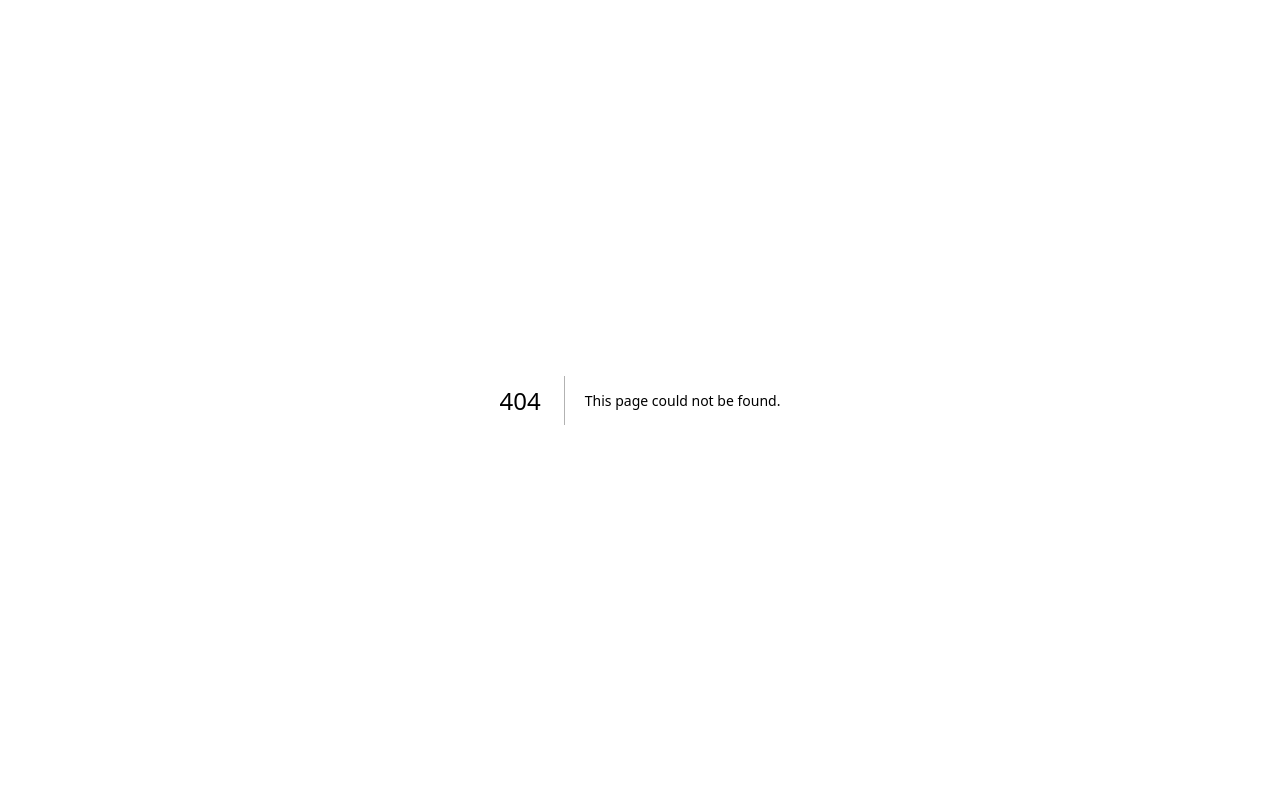
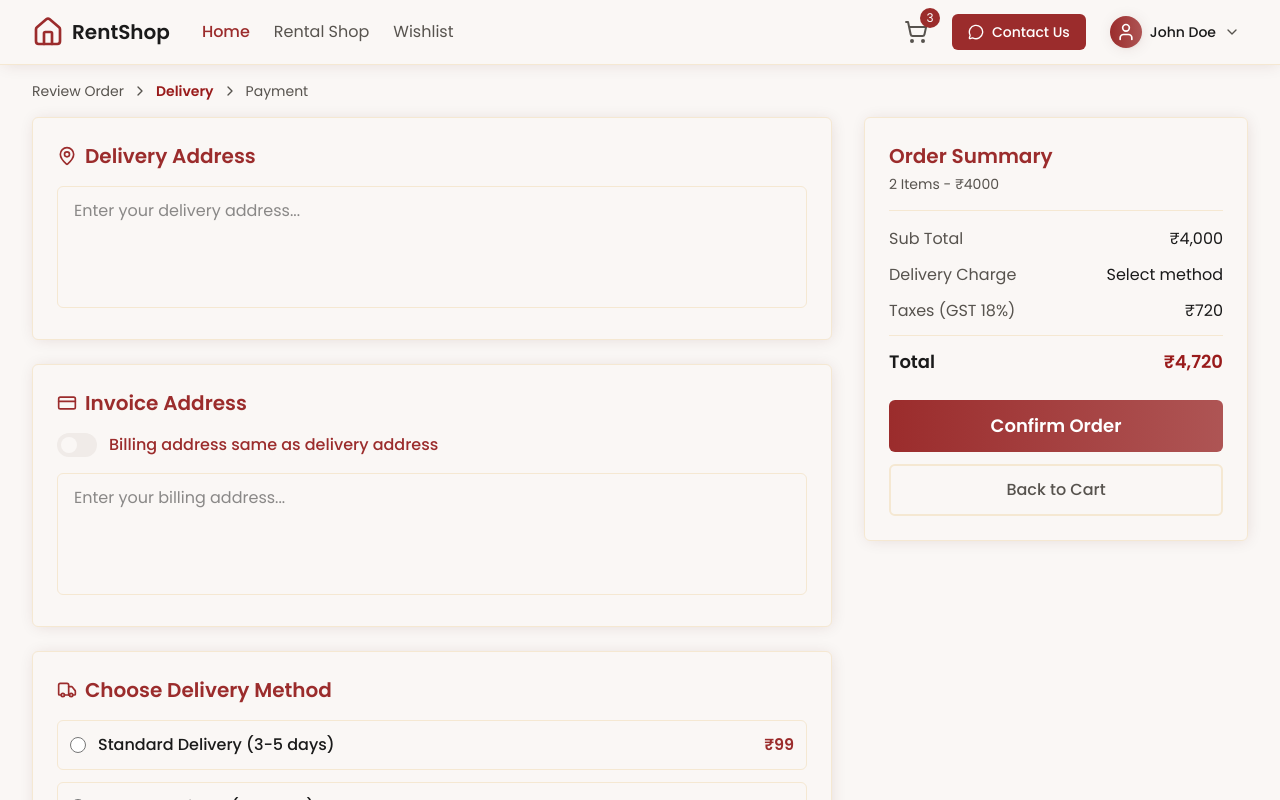
Before and after one commit to AKASH722/rent-it, a Next.js app: page /cart/delivery in a window 1280 px wide. Before the commit this address had no page. Shown: the top 800 px of the page. Built offline with nearby package versions, Linux system fonts and the light colour scheme.

Commit message:
feat: integrate delivery and review orders components with updated styling and navigation

```diff
--- /dev/null
+++ b/src/app/(main)/cart/delivery/page.jsx
@@ -0,0 +1,7 @@
+"use client";
+
+import Delivery from '@/features/product-cart/components/delivery';
+
+export default function CartDeliveryPage() {
+  return <Delivery />;
+}
--- a/src/app/(main)/product/[id]/page.jsx
+++ b/src/app/(main)/product/[id]/page.jsx
@@ -1,7 +1,7 @@
 "use client";
 
 import React, { useState, useEffect } from 'react';
-// import ProductDetailPage from '@/features/rental-shop-dashboard/components/product-details';
+import ProductDetailPage from '@/features/rental-shop-dashboard/components/product-details';
 // Mock product data - replace with actual API call
 const getProductById = (id) => {
   const products = {
@@ -118,6 +118,5 @@ export default function ProductPage({ params }) {
     );
   }
 
-//   return <ProductDetailPage product={product} />;
-return null; // Placeholder for the actual ProductDetailPage component
+  return <ProductDetailPage product={product} />;
 }
--- a/src/components/header.jsx
+++ b/src/components/header.jsx
@@ -1,4 +1,5 @@
 import React, { useState } from 'react';
+import Link from 'next/link';
 import {
   Home,
   ShoppingCart,
@@ -51,12 +52,12 @@ const Header = ({ isMobile, showMobileHeader = false }) => {
 
           {/* Right side - User Profile and Cart */}
           <div className="flex items-center space-x-4">
-            <button className="relative p-2 text-muted-foreground hover:text-primary transition-colors">
+            <Link href="/cart" className="relative p-2 text-muted-foreground hover:text-primary transition-colors">
               <ShoppingCart className="w-6 h-6" />
               <span className="absolute -top-1 -right-1 bg-primary text-primary-foreground text-xs rounded-full w-5 h-5 flex items-center justify-center">
                 3
               </span>
-            </button>
+            </Link>
 
             {/* Contact Us Button */}
             <button className="flex items-center gap-2 px-4 py-2 bg-primary text-primary-foreground rounded-lg hover:bg-primary/90 transition-colors">
--- a/src/features/product-cart/components/delivery.jsx
+++ b/src/features/product-cart/components/delivery.jsx
@@ -1,4 +1,5 @@
 import React, { useState } from 'react';
+import Link from 'next/link';
 import {
   Home,
   Heart,
@@ -10,14 +11,17 @@ import {
   Truck,
   CreditCard
 } from 'lucide-react';
+import Header from '@/components/header';
+import { useResponsive } from '@/hooks/useResponsive';
 
-function App() {
+function Delivery() {
   const [deliveryAddress, setDeliveryAddress] = useState('');
   const [invoiceAddress, setInvoiceAddress] = useState('');
   const [sameAddress, setSameAddress] = useState(false);
   const [deliveryMethod, setDeliveryMethod] = useState('');
   const [couponCode, setCouponCode] = useState('');
   const [couponApplied, setCouponApplied] = useState(false);
+  const { isMobile } = useResponsive();
 
   const deliveryOptions = [
     { value: 'standard', label: 'Standard Delivery (3-5 days)', price: 99 },
@@ -51,73 +55,18 @@ function App() {
   const cartItemCount = 2;
 
   return (
-    <div className="min-h-screen bg-gray-50">
-      {/* Header */}
-      <header className="bg-white shadow-sm border-b">
-        <div className="max-w-7xl mx-auto px-4 sm:px-6 lg:px-8">
-          <div className="flex justify-between items-center h-16">
-            {/* Logo */}
-            <div className="flex-shrink-0">
-              <h1 className="text-xl font-bold text-gray-900">ShopEase</h1>
-            </div>
-
-            {/* Navigation */}
-            <nav className="hidden md:flex space-x-8">
-              <button className="flex items-center text-gray-700 hover:text-red-600 transition-colors">
-                <Home className="w-4 h-4 mr-1" />
-                Home
-              </button>
-              <button className="text-gray-700 hover:text-red-600 transition-colors">
-                Rental Shop
-              </button>
-              <button className="flex items-center text-gray-700 hover:text-red-600 transition-colors">
-                <Heart className="w-4 h-4 mr-1" />
-                Wishlist
-              </button>
-              <button className="flex items-center text-gray-700 hover:text-red-600 transition-colors relative">
-                <ShoppingCart className="w-4 h-4 mr-1" />
-                Cart
-                {cartItemCount > 0 && (
-                  <span className="absolute -top-2 -right-2 bg-red-600 text-white text-xs rounded-full w-5 h-5 flex items-center justify-center">
-                    {cartItemCount}
-                  </span>
-                )}
-              </button>
-              <button className="flex items-center text-gray-700 hover:text-red-600 transition-colors">
-                <User className="w-4 h-4 mr-1" />
-                john_doe
-              </button>
-            </nav>
-
-            {/* Contact Button */}
-            <button className="bg-blue-600 text-white px-4 py-2 rounded-lg hover:bg-blue-700 transition-colors flex items-center">
-              <Phone className="w-4 h-4 mr-2" />
-              Contact Us
-            </button>
-
-            {/* Mobile menu button */}
-            <div className="md:hidden">
-              <button className="relative">
-                <ShoppingCart className="w-6 h-6" />
-                {cartItemCount > 0 && (
-                  <span className="absolute -top-2 -right-2 bg-red-600 text-white text-xs rounded-full w-5 h-5 flex items-center justify-center">
-                    {cartItemCount}
-                  </span>
-                )}
-              </button>
-            </div>
-          </div>
-        </div>
-      </header>
+    <div className="min-h-screen bg-background">
+      {/* Header Component */}
+      <Header isMobile={isMobile} showMobileHeader={isMobile} />
 
       {/* Breadcrumb */}
       <div className="max-w-7xl mx-auto px-4 sm:px-6 lg:px-8 py-4">
-        <nav className="flex items-center space-x-2 text-sm">
-          <span className="text-gray-500">Review Order</span>
-          <ChevronRight className="w-4 h-4 text-gray-400" />
-          <span className="text-red-600 font-semibold">Delivery</span>
-          <ChevronRight className="w-4 h-4 text-gray-400" />
-          <span className="text-gray-500">Payment</span>
+        <nav className="flex items-center space-x-2 text-sm text-muted-foreground">
+          <a href="/cart" className="hover:text-primary transition-colors">Review Order</a>
+          <ChevronRight className="w-4 h-4" />
+          <span className="text-destructive font-semibold">Delivery</span>
+          <ChevronRight className="w-4 h-4" />
+          <span className="text-muted-foreground">Payment</span>
         </nav>
       </div>
 
@@ -127,8 +76,8 @@ function App() {
           {/* Left Section - Address Forms */}
           <div className="lg:col-span-2 space-y-6">
             {/* Delivery Address */}
-            <div className="bg-white rounded-lg shadow-sm p-6">
-              <h2 className="text-xl font-bold text-red-600 mb-4 flex items-center">
+            <div className="bg-card rounded-lg shadow-sm p-6 border border-border">
+              <h2 className="text-xl font-bold text-primary mb-4 flex items-center">
                 <MapPin className="w-5 h-5 mr-2" />
                 Delivery Address
               </h2>
@@ -142,13 +91,13 @@ function App() {
                 }}
                 placeholder="Enter your delivery address..."
                 rows={4}
-                className="w-full border border-gray-300 rounded-lg px-4 py-3 focus:ring-2 focus:ring-blue-500 focus:border-transparent transition-all resize-none"
+                className="w-full border border-border rounded-lg px-4 py-3 focus:ring-2 focus:ring-primary focus:border-primary transition-all resize-none bg-background text-foreground"
               />
             </div>
 
             {/* Invoice Address */}
-            <div className="bg-white rounded-lg shadow-sm p-6">
-              <h2 className="text-xl font-bold text-red-600 mb-4 flex items-center">
+            <div className="bg-card rounded-lg shadow-sm p-6 border border-border">
+              <h2 className="text-xl font-bold text-primary mb-4 flex items-center">
                 <CreditCard className="w-5 h-5 mr-2" />
                 Invoice Address
               </h2>
@@ -163,10 +112,10 @@ function App() {
                       onChange={handleToggleAddress}
                       className="sr-only"
                     />
-                    <div className={`w-10 h-6 rounded-full transition-colors ${sameAddress ? 'bg-blue-600' : 'bg-gray-300'}`}></div>
-                    <div className={`absolute top-1 left-1 w-4 h-4 rounded-full bg-white transition-transform ${sameAddress ? 'translate-x-4' : ''}`}></div>
+                    <div className={`w-10 h-6 rounded-full transition-colors ${sameAddress ? 'bg-primary' : 'bg-muted'}`}></div>
+                    <div className={`absolute top-1 left-1 w-4 h-4 rounded-full bg-background transition-transform ${sameAddress ? 'translate-x-4' : ''}`}></div>
                   </div>
-                  <span className="ml-3 text-blue-600 font-medium">
+                  <span className="ml-3 text-primary font-medium">
                     Billing address same as delivery address
                   </span>
                 </label>
@@ -180,34 +129,34 @@ function App() {
                 rows={4}
                 className={`w-full border rounded-lg px-4 py-3 transition-all resize-none ${
                   sameAddress
-                    ? 'border-gray-200 bg-gray-50 text-gray-500'
-                    : 'border-gray-300 focus:ring-2 focus:ring-blue-500 focus:border-transparent'
+                    ? 'border-border bg-muted text-muted-foreground'
+                    : 'border-border focus:ring-2 focus:ring-primary focus:border-primary bg-background text-foreground'
                 }`}
               />
             </div>
 
             {/* Delivery Method */}
-            <div className="bg-white rounded-lg shadow-sm p-6">
-              <h2 className="text-xl font-bold text-red-600 mb-4 flex items-center">
+            <div className="bg-card rounded-lg shadow-sm p-6 border border-border">
+              <h2 className="text-xl font-bold text-primary mb-4 flex items-center">
                 <Truck className="w-5 h-5 mr-2" />
                 Choose Delivery Method
               </h2>
 
               <div className="space-y-3">
                 {deliveryOptions.map((option) => (
-                  <label key={option.value} className="flex items-center cursor-pointer p-3 border rounded-lg hover:bg-gray-50 transition-colors">
+                  <label key={option.value} className="flex items-center cursor-pointer p-3 border border-border rounded-lg hover:bg-muted transition-colors">
                     <input
                       type="radio"
                       name="delivery"
                       value={option.value}
                       checked={deliveryMethod === option.value}
                       onChange={(e) => setDeliveryMethod(e.target.value)}
-                      className="w-4 h-4 text-blue-600 focus:ring-blue-500"
+                      className="w-4 h-4 text-primary focus:ring-primary"
                     />
                     <div className="ml-3 flex-1">
-                      <div className="text-gray-900 font-medium">{option.label}</div>
+                      <div className="text-foreground font-medium">{option.label}</div>
                     </div>
-                    <div className="text-red-600 font-bold">
+                    <div className="text-primary font-bold">
                       ₹{option.price}
                     </div>
                   </label>
@@ -218,30 +167,30 @@ function App() {
 
           {/* Right Section - Order Summary */}
           <div className="mt-8 lg:mt-0">
-            <div className="bg-white rounded-lg shadow-sm p-6 sticky top-4">
+            <div className="bg-card rounded-lg shadow-sm p-6 sticky top-4 border border-border">
               {/* Order Summary Header */}
-              <div className="border-b pb-4 mb-4">
-                <h3 className="text-xl font-bold text-blue-600">Order Summary</h3>
-                <p className="text-gray-500 text-sm mt-1">2 Items - $4000</p>
+              <div className="border-b border-border pb-4 mb-4">
+                <h3 className="text-xl font-bold text-primary">Order Summary</h3>
+                <p className="text-muted-foreground text-sm mt-1">2 Items - ₹4000</p>
               </div>
 
               {/* Order Details */}
               <div className="space-y-3 mb-6">
                 <div className="flex justify-between">
-                  <span className="text-gray-600">Sub Total</span>
-                  <span className="text-gray-900">₹{subTotal.toLocaleString()}</span>
+                  <span className="text-muted-foreground">Sub Total</span>
+                  <span className="text-foreground">₹{subTotal.toLocaleString()}</span>
                 </div>
 
                 <div className="flex justify-between">
-                  <span className="text-gray-600">Delivery Charge</span>
-                  <span className="text-gray-900">
+                  <span className="text-muted-foreground">Delivery Charge</span>
+                  <span className="text-foreground">
                     {deliveryCharge > 0 ? `₹${deliveryCharge}` : 'Select method'}
                   </span>
                 </div>
 
                 <div className="flex justify-between">
-                  <span className="text-gray-600">Taxes (GST 18%)</span>
-                  <span className="text-gray-900">₹{taxes.toLocaleString()}</span>
+                  <span className="text-muted-foreground">Taxes (GST 18%)</span>
+                  <span className="text-foreground">₹{taxes.toLocaleString()}</span>
                 </div>
 
                 {couponApplied && (
@@ -251,48 +200,25 @@ function App() {
                   </div>
                 )}
 
-                <div className="border-t pt-3">
+                <div className="border-t border-border pt-3">
                   <div className="flex justify-between">
-                    <span className="text-lg font-bold text-gray-900">Total</span>
-                    <span className="text-lg font-bold text-red-600">₹{total.toLocaleString()}</span>
+                    <span className="text-lg font-bold text-foreground">Total</span>
+                    <span className="text-lg font-bold text-destructive">₹{total.toLocaleString()}</span>
                   </div>
                 </div>
               </div>
 
-              {/* Coupon Code */}
-              <div className="mb-6">
-                <div className="flex gap-2">
-                  <input
-                    type="text"
-                    value={couponCode}
-                    onChange={(e) => setCouponCode(e.target.value)}
-                    placeholder="Enter coupon code"
-                    className="flex-1 border border-gray-300 rounded-lg px-3 py-2 text-sm focus:ring-2 focus:ring-blue-500 focus:border-transparent"
-                  />
-                  <button
-                    onClick={handleApplyCoupon}
-                    className="bg-black text-white px-4 py-2 rounded-lg text-sm hover:bg-gray-800 transition-colors"
-                  >
-                    Apply
-                  </button>
-                </div>
-                {couponApplied && (
-                  <p className="text-green-600 text-sm mt-2">Coupon applied successfully!</p>
-                )}
-                {!couponApplied && (
-                  <p className="text-gray-500 text-xs mt-1">Try "SAVE200" for ₹200 off</p>
-                )}
-              </div>
-
               {/* Action Buttons */}
               <div className="space-y-3">
-                <button className="w-full bg-pink-500 text-white py-3 px-6 rounded-lg font-semibold text-lg hover:bg-pink-600 transition-colors transform hover:scale-[1.02] active:scale-[0.98]">
+                <button className="w-full bg-gradient-to-r from-primary to-primary/80 text-primary-foreground py-3 px-6 rounded-lg font-semibold text-lg hover:from-primary/90 hover:to-primary/70 transition-all duration-200 transform hover:scale-[1.02] active:scale-[0.98]">
                   Confirm Order
                 </button>
 
-                <button className="w-full border-2 border-gray-300 text-gray-700 py-3 px-6 rounded-lg font-medium hover:border-gray-400 hover:bg-gray-50 transition-colors">
-                  Back to Cart
-                </button>
+                <Link href="/cart">
+                  <button className="w-full border-2 border-border text-muted-foreground py-3 px-6 rounded-lg font-medium hover:border-primary hover:bg-muted transition-colors">
+                    Back to Cart
+                  </button>
+                </Link>
               </div>
             </div>
           </div>
@@ -302,4 +228,4 @@ function App() {
   );
 }
 
-export default App;
+export default Delivery;
--- a/src/features/product-cart/components/review-orders.jsx
+++ b/src/features/product-cart/components/review-orders.jsx
@@ -1,4 +1,5 @@
 import React, { useState } from 'react';
+import Link from 'next/link';
 import {
   ShoppingCart,
   Heart,
@@ -11,7 +12,7 @@ import {
   ArrowLeft,
   ChevronRight
 } from 'lucide-react';
-import Header from '@/features/rental-shop-dashboard/components/Header';
+import Header from '@/components/header';
 import { useResponsive } from '@/hooks/useResponsive';
 
 // Sample product data
@@ -135,7 +136,7 @@ function ReviewOrders() {
                       <div>
                         <h3 className="font-bold text-lg text-foreground group-hover:text-primary transition-colors duration-200">{product.name}</h3>
                         <div className="flex items-center space-x-2 mt-1">
-                          <span className="text-2xl font-bold text-primary">${product.price.toFixed(2)}</span>
+                          <span className="text-2xl font-bold text-primary">₹{product.price.toFixed(2)}</span>
                           <span className="text-sm text-muted-foreground">each</span>
                         </div>
                       </div>
@@ -196,7 +197,7 @@ function ReviewOrders() {
                   <div className="mt-4 pt-4 border-t border-border/50">
                     <div className="flex justify-between items-center">
                       <span className="text-sm text-muted-foreground">Subtotal</span>
-                      <span className="text-lg font-bold text-primary">${(product.price * product.quantity).toFixed(2)}</span>
+                      <span className="text-lg font-bold text-primary">₹{(product.price * product.quantity).toFixed(2)}</span>
                     </div>
                   </div>
                 </div>
@@ -240,39 +241,39 @@ function ReviewOrders() {
               <div className="space-y-3">
                 <div className="flex justify-between">
                   <span className="text-muted-foreground">Sub Total</span>
-                  <span className="font-medium">${subTotal.toFixed(2)}</span>
+                  <span className="font-medium">₹{subTotal.toFixed(2)}</span>
                 </div>
 
                 <div className="flex justify-between">
                   <span className="text-muted-foreground">Delivery Charge</span>
                   <span className="font-medium">
-                    {deliveryCharge === 0 ? 'Free' : `$${deliveryCharge.toFixed(2)}`}
+                    {deliveryCharge === 0 ? 'Free' : `₹${deliveryCharge.toFixed(2)}`}
                   </span>
                 </div>
 
                 <div className="flex justify-between">
                   <span className="text-muted-foreground">Taxes</span>
-                  <span className="font-medium">${taxAmount.toFixed(2)}</span>
+                  <span className="font-medium">₹{taxAmount.toFixed(2)}</span>
                 </div>
 
                 {appliedCoupon && (
                   <div className="flex justify-between">
                     <span className="text-green-600">Discount</span>
-                    <span className="font-medium text-green-600">-${discount.toFixed(2)}</span>
+                    <span className="font-medium text-green-600">-₹{discount.toFixed(2)}</span>
                   </div>
                 )}
 
                 <div className="border-t pt-3">
                   <div className="flex justify-between">
                     <span className="text-lg font-bold">Total</span>
-                    <span className="text-lg font-bold text-destructive">${total.toFixed(2)}</span>
+                    <span className="text-lg font-bold text-destructive">₹{total.toFixed(2)}</span>
                   </div>
                 </div>
               </div>
 
-              <button className="w-full bg-gradient-to-r from-primary to-primary/80 text-primary-foreground py-4 px-6 rounded-lg hover:from-primary/90 hover:to-primary/70 transition-all duration-200 font-semibold flex items-center justify-center space-x-2 text-lg shadow-md hover:shadow-lg transform hover:-translate-y-0.5 mt-6">
+              <Link href="/cart/delivery" className="w-full bg-gradient-to-r from-primary to-primary/80 text-primary-foreground py-4 px-6 rounded-lg hover:from-primary/90 hover:to-primary/70 transition-all duration-200 font-semibold flex items-center justify-center space-x-2 text-lg shadow-md hover:shadow-lg transform hover:-translate-y-0.5 mt-6">
                 Proceed to Checkout
-              </button>
+              </Link>
             </div>
           </div>
         </div>
```
